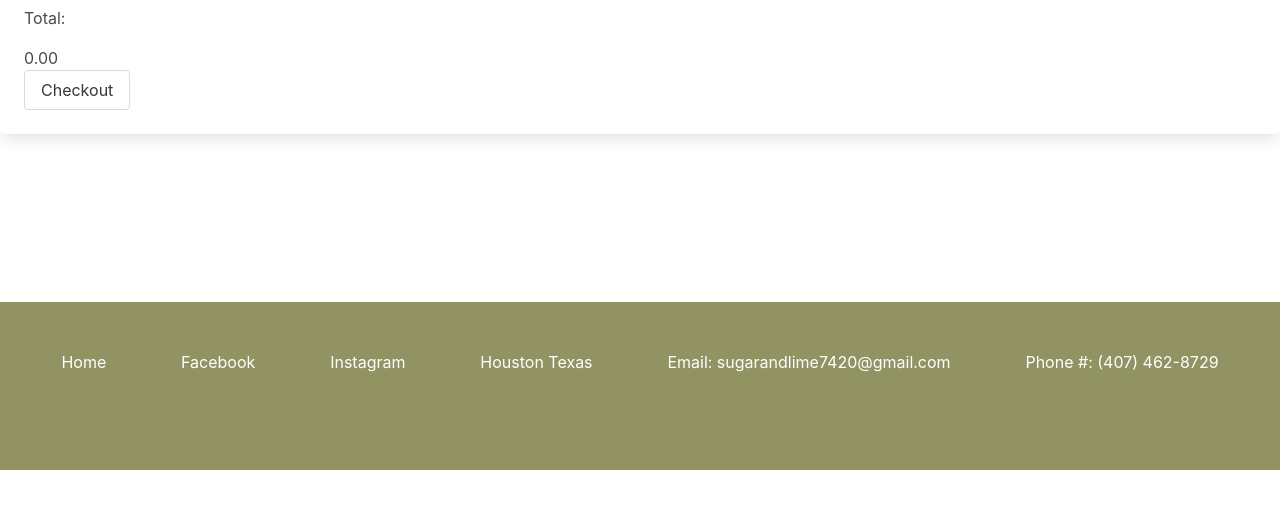
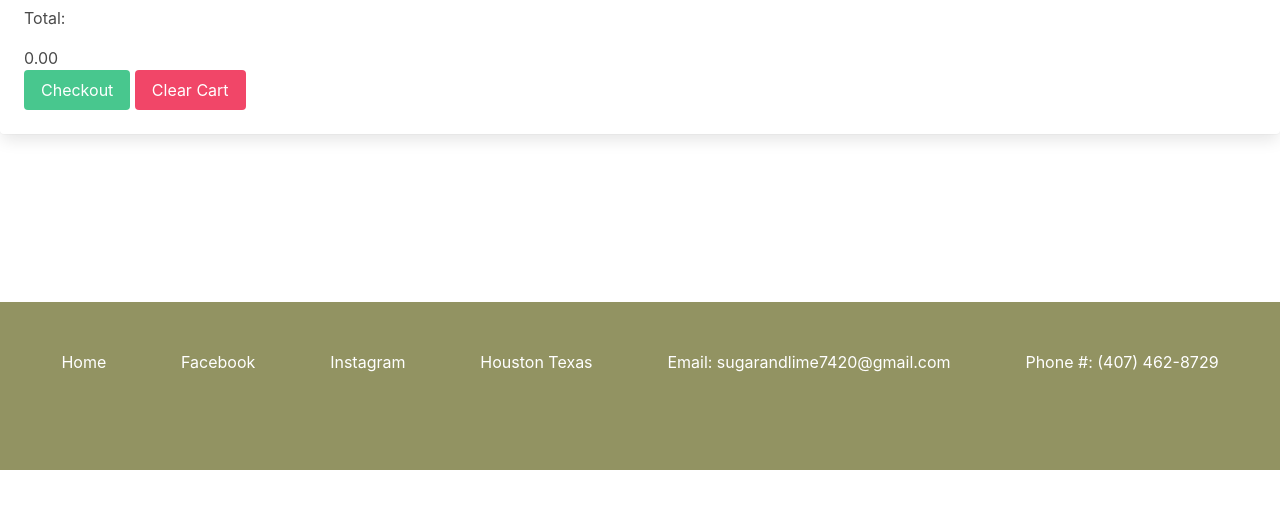
Before and after one commit to Andrewmitty/IS424TermProject, a plain HTML site: page menu.html in a window 1280 px wide. Shown: the part 210-718 px from the top of the page. Drawn offline with Linux system fonts and the light colour scheme; no server answers.

Commit message:
Clear Cart functionality

```diff
--- a/menu.html
+++ b/menu.html
@@ -117,7 +117,8 @@
                                 <p id="Total">0.00</p>
                             </div>
                             <div id="cartButtons">
-                                <button class="button" id="CheckoutButtonCart">Checkout</button>
+                                <button class="button is-success" id="CheckoutButtonCart">Checkout</button>
+                                <button class="button is-danger" id="ClearCartButton" onClick="clearCart()">Clear Cart</button>
                             </div>
                         </div>
                     </div>
--- a/menu.js
+++ b/menu.js
@@ -45,13 +45,23 @@ function addToCart(doc) {
     // div.innerHTML += "<div class='tile is-child box is-4'>  <p class='title'>" + name + "</p>  <p class='subtitle'>" + price + "</p>  <p class='subtitle'>" + desc + "</p>  <p class='subtitle'>" + cat + "</p>  <figure class='image is-4by3'>    <img src='" + img + "'>  </figure> <button class='button m-2 has-background-success'>Add to Cart</button></div>"
 }
 
-function deleteFromCart(doc) {
+function clearCart() {
     //TODO: delete from cart
+    var div = document.getElementById("cartList");
+    div.innerHTML = "";
+    document.getElementById("Total").innerText = 0;
+    document.getElementById("TotalCheckout").innerText = 0.00;
+    document.getElementById("checkoutCartList").innerHTML = "";
+    cartItems = [];
+    db.collection("carts").doc(auth.currentUser.uid).set({
+        cart: cartItems
+    })
 }
+
 
 function renderCartItem(data) {
     var div = document.getElementById("cartList");
-    div.innerHTML += "<div class='lineItem'>  <li>" + data.data().name + "<button class='delete has-background-danger'></li></div>"
+    div.innerHTML += "<div class='lineItem'>  <li>" + data.data().name + "</li></div>"
     curPrice = document.getElementById("Total").innerText;
     curPrice = parseFloat(curPrice);
     curPrice += parseFloat(data.data().price);
```
